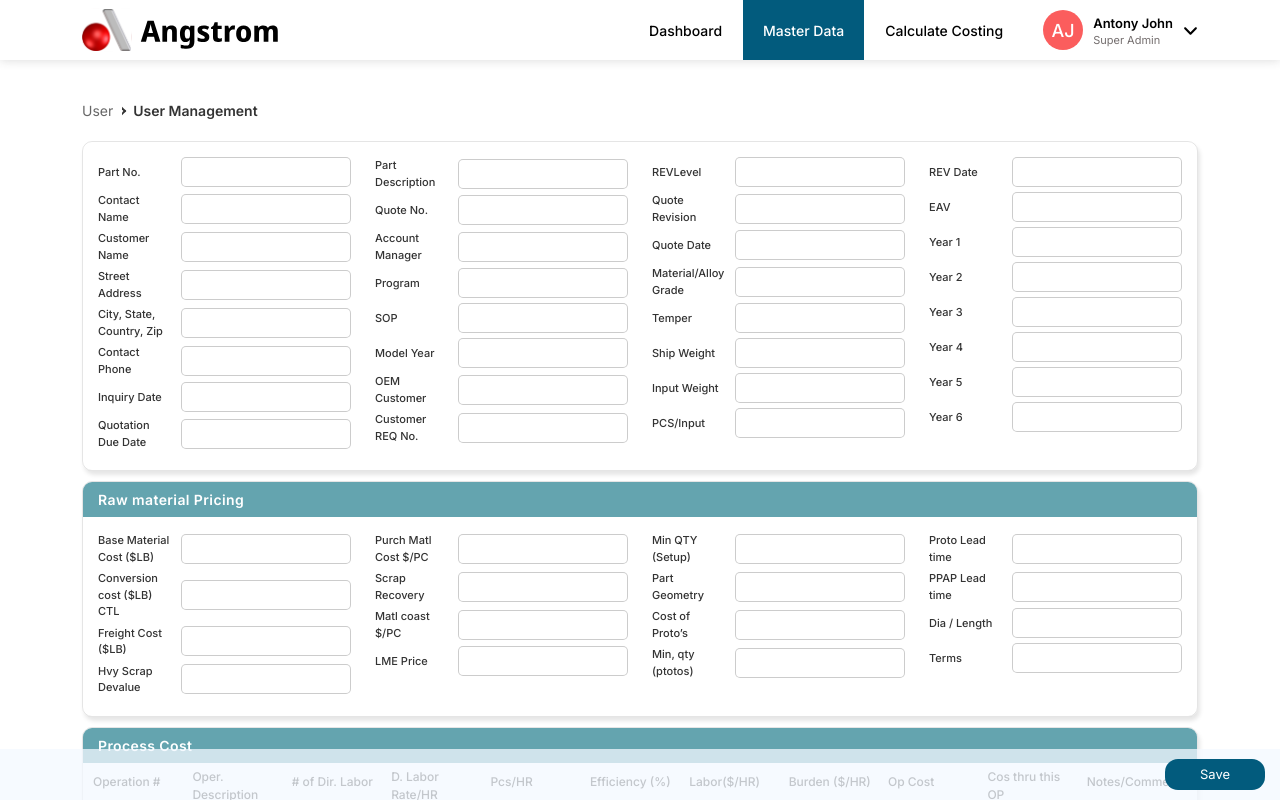
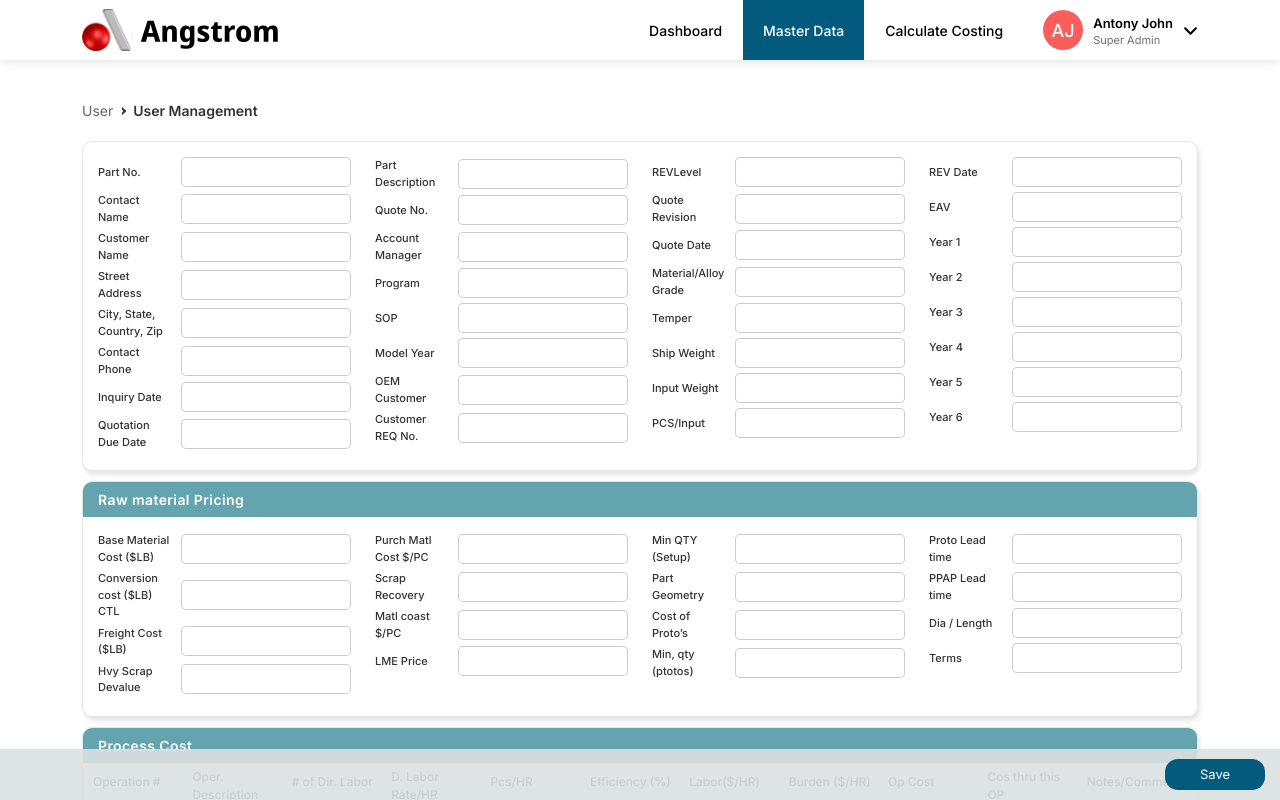
Before and after one commit to aneeshchandhre/angstrom, a Next.js app: page /masterData/management in a window 1280 px wide. Shown: the top 800 px of the page. Built offline with nearby package versions, Linux system fonts and the light colour scheme.

Commit message:
1. Save button background overlay changed

```diff
--- a/src/styles/layout.scss
+++ b/src/styles/layout.scss
@@ -517,7 +517,8 @@ nav {
     }
 }
 .saveWrapper {
-    background: rgb(243 248 255 / 75%);
+    // background: rgb(243 248 255 / 75%);
+    background: rgb(219 224 226 / 90%);
     position: fixed;
     bottom: 0;
     width: 100%;
```
